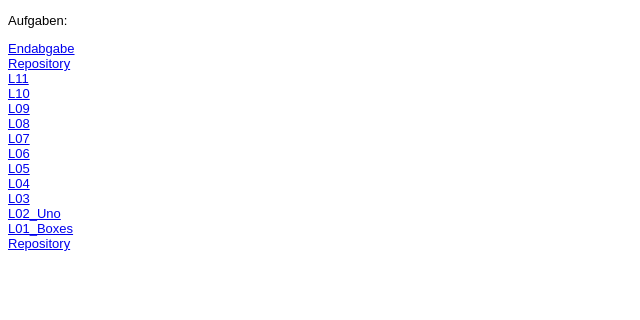
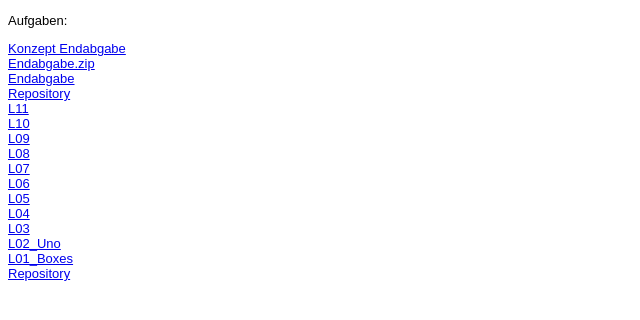
Before and after one commit to JanKolbe1601/JanKolbe1601.github.io, a website: page Steckbrief/steckbrief.htm in a window 1280 px wide. Shown: the whole page, without its empty margins (0-640 px from the left). Drawn offline with Linux system fonts and the light colour scheme.

Commit message:
Update steckbrief.htm

```diff
--- a/Steckbrief/steckbrief.htm
+++ b/Steckbrief/steckbrief.htm
@@ -12,6 +12,10 @@ body {
 </head>
 <body>
 	<p>Aufgaben:</p>
+
+	<a href="https://github.com/JanKolbe1601/JanKolbe1601.github.io/tree/master/Endabgabe/Endabgabe_eia" target="_blank"> Konzept Endabgabe</a><br>
+
+	<a href="https://github.com/JanKolbe1601/JanKolbe1601.github.io/tree/master/Endabgabe/Endabgabe.zip" target="_blank"> Endabgabe.zip</a><br>
 
 	<a href="https://github.com/JanKolbe1601/JanKolbe1601.github.io/tree/master/Endabgabe/index" target="_blank"> Endabgabe</a><br>
 
```
